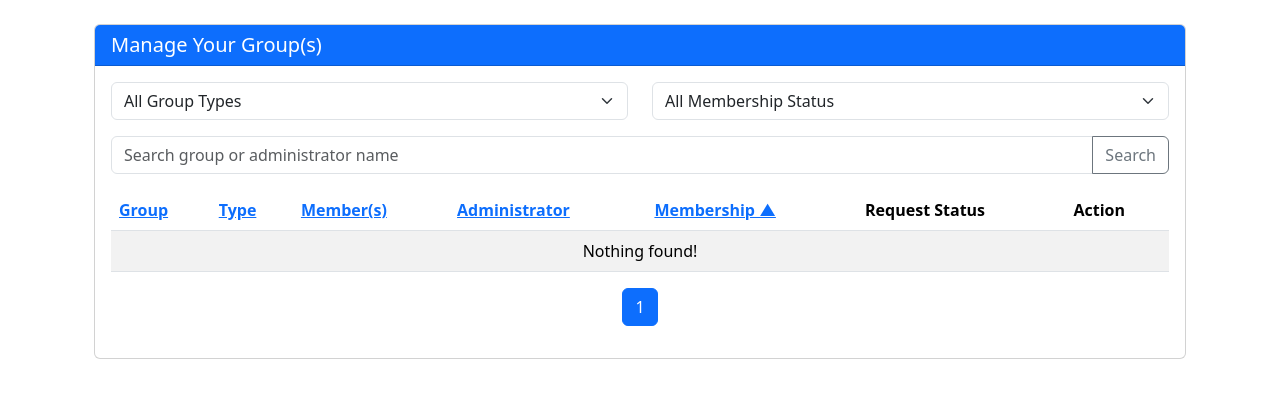
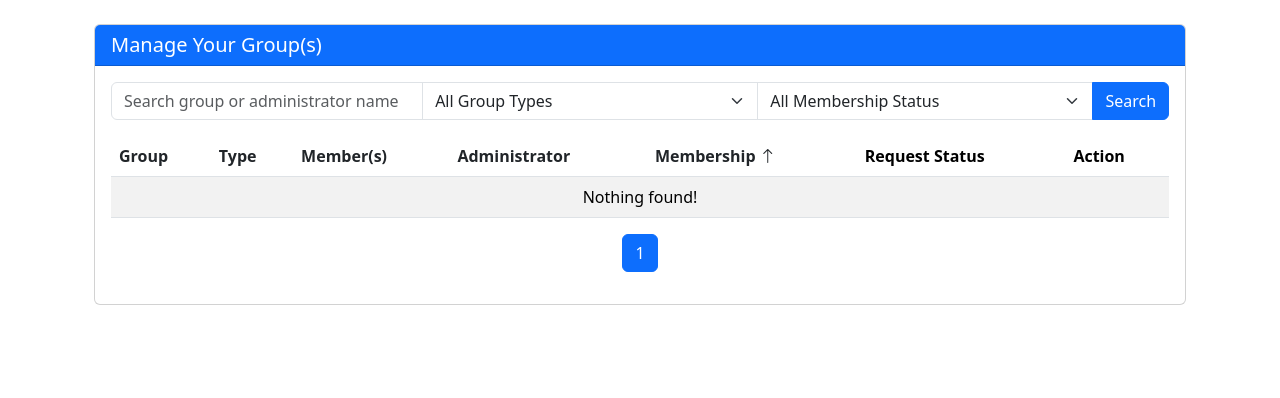
Before and after one commit to zhaoshenhao/strava_dash, a Django app: page /groups/edit/ in a window 1280 px wide. Shown: the part 56-454 px from the top of the page. Run offline with Django 5.2, Linux system fonts and the light colour scheme; the visitor is signed in with stand-in values (Sample User, id 1).

Commit message:
Align the page styles

```diff
--- a/strava_web/templates/strava_web/group_membership_edit.html
+++ b/strava_web/templates/strava_web/group_membership_edit.html
@@ -10,61 +10,54 @@
         </div>
         <div class="card-body">
             <form id="group-search-form" method="get" class="mb-3">
-                <div class="row mb-3">
-                    <div class="col-md-6">
+                <div class="input-group">
+                    <input type="text" name="search-input" id="search-input" class="form-control" placeholder='{% trans "Search group or administrator name" %}' value="{{ search_query }}">
                     <label for="group-type-filter" class="form-label visually-hidden">{% trans "Filter by Group Type" %}</label>
                     <select class="form-select" id="group-type-filter" name="group_type_filter">
                         <option value="">{% trans "All Group Types" %}</option>
                         <option value="open" {% if group_type_filter == "open" %}selected{% endif %}>{% trans "Open Group" %}</option>
                         <option value="closed" {% if group_type_filter == "closed" %}selected{% endif %}>{% trans "Closed Group" %}</option>
                     </select>
-                    </div>
-                    <div class="col-md-6">
                     <label for="is-member-filter" class="form-label visually-hidden">{% trans "Filter by Membership" %}</label>
                     <select class="form-select" id="is-member-filter" name="is_member_filter">
                         <option value="">{% trans "All Membership Status" %}</option>
                         <option value="yes" {% if is_member_filter == "yes" %}selected{% endif %}>{% trans "Member Of" %}</option>
                         <option value="no" {% if is_member_filter == "no" %}selected{% endif %}>{% trans "Not Member Of" %}</option>
                     </select>
-                    </div>
-                </div>
-                <div class="input-group">
-                    <input type="text" name="search" id="search-input" class="form-control" placeholder='{% trans "Search group or administrator name" %}' value="{{ search_query }}">
                     {% if search_query or group_type_filter or is_member_filter %}
                         <button type="button" class="btn btn-outline-secondary" id="clear-search-btn">
                             <i class="bi bi-x-lg"></i> {# Bootstrap Icons close icon #}
                         </button>
                     {% endif %}
-                    <button class="btn btn-outline-secondary" type="submit">{% trans "Search" %}</button>
+                    <button class="btn btn-primary" type="submit">{% trans "Search" %}</button>
                 </div>
             </form>
-
             <table class="table table-striped table-hover">
                 <thead>
                     <tr>
                         <th>
-                            <a href="?sort_by=name&order={% if sort_by == 'name' and order == 'asc' %}desc{% else %}asc{% endif %}&search={{ search_query }}&group_type_filter={{ group_type_filter }}&is_member_filter={{ is_member_filter }}&page={{ groups_paginated.number }}">
-                                {% trans "Group" %} {% if sort_by == 'name' %}{% if order == 'asc' %}▲{% else %}▼{% endif %}{% endif %}
+                            <a class="text-decoration-none text-dark" href="?sort_by=name&order={% if sort_by == 'name' and order == 'asc' %}desc{% else %}asc{% endif %}&search={{ search_query }}&group_type_filter={{ group_type_filter }}&is_member_filter={{ is_member_filter }}&page={{ groups_paginated.number }}">
+                                {% trans "Group" %} {% if sort_by == 'name' %}{% if order == 'asc' %}<i class="bi bi-arrow-up"></i>{% else %}<i class="bi bi-arrow-down"></i>{% endif %}{% endif %}
                             </a>
                         </th>
                         <th>
-                            <a href="?sort_by=group_type&order={% if sort_by == 'group_type' and order == 'asc' %}desc{% else %}asc{% endif %}&search={{ search_query }}&group_type_filter={{ group_type_filter }}&is_member_filter={{ is_member_filter }}&page={{ groups_paginated.number }}">
-                                {% trans "Type" %} {% if sort_by == 'group_type' %}{% if order == 'asc' %}▲{% else %}▼{% endif %}{% endif %}
+                            <a class="text-decoration-none text-dark" href="?sort_by=group_type&order={% if sort_by == 'group_type' and order == 'asc' %}desc{% else %}asc{% endif %}&search={{ search_query }}&group_type_filter={{ group_type_filter }}&is_member_filter={{ is_member_filter }}&page={{ groups_paginated.number }}">
+                                {% trans "Type" %} {% if sort_by == 'group_type' %}{% if order == 'asc' %}<i class="bi bi-arrow-up"></i>{% else %}<i class="bi bi-arrow-down"></i>{% endif %}{% endif %}
                             </a>
                         </th>
                         <th>
-                            <a href="?sort_by=member_count&order={% if sort_by == 'member_count' and order == 'asc' %}desc{% else %}asc{% endif %}&search={{ search_query }}&group_type_filter={{ group_type_filter }}&is_member_filter={{ is_member_filter }}&page={{ groups_paginated.number }}">
-                                {% trans "Member(s)" %} {% if sort_by == 'member_count' %}{% if order == 'asc' %}▲{% else %}▼{% endif %}{% endif %}
+                            <a class="text-decoration-none text-dark" href="?sort_by=member_count&order={% if sort_by == 'member_count' and order == 'asc' %}desc{% else %}asc{% endif %}&search={{ search_query }}&group_type_filter={{ group_type_filter }}&is_member_filter={{ is_member_filter }}&page={{ groups_paginated.number }}">
+                                {% trans "Member(s)" %} {% if sort_by == 'member_count' %}{% if order == 'asc' %}<i class="bi bi-arrow-up"></i>{% else %}<i class="bi bi-arrow-down"></i>{% endif %}{% endif %}
                             </a>
                         </th>
                         <th>
-                            <a href="?sort_by=admin&order={% if sort_by == 'admin' and order == 'asc' %}desc{% else %}asc{% endif %}&search={{ search_query }}&group_type_filter={{ group_type_filter }}&is_member_filter={{ is_member_filter }}&page={{ groups_paginated.number }}">
-                                {% trans "Administrator" %} {% if sort_by == 'admin' %}{% if order == 'asc' %}▲{% else %}▼{% endif %}{% endif %}
+                            <a class="text-decoration-none text-dark" href="?sort_by=admin&order={% if sort_by == 'admin' and order == 'asc' %}desc{% else %}asc{% endif %}&search={{ search_query }}&group_type_filter={{ group_type_filter }}&is_member_filter={{ is_member_filter }}&page={{ groups_paginated.number }}">
+                                {% trans "Administrator" %} {% if sort_by == 'admin' %}{% if order == 'asc' %}<i class="bi bi-arrow-up"></i>{% else %}<i class="bi bi-arrow-down"></i>{% endif %}{% endif %}
                             </a>
                         </th>
                         <th>
-                            <a href="?sort_by=is_member&order={% if sort_by == 'is_member' and order == 'asc' %}desc{% else %}asc{% endif %}&search={{ search_query }}&group_type_filter={{ group_type_filter }}&is_member_filter={{ is_member_filter }}&page={{ groups_paginated.number }}">
-                                {% trans "Membership" %} {% if sort_by == 'is_member' %}{% if order == 'asc' %}▲{% else %}▼{% endif %}{% endif %}
+                            <a class="text-decoration-none text-dark" href="?sort_by=is_member&order={% if sort_by == 'is_member' and order == 'asc' %}desc{% else %}asc{% endif %}&search={{ search_query }}&group_type_filter={{ group_type_filter }}&is_member_filter={{ is_member_filter }}&page={{ groups_paginated.number }}">
+                                {% trans "Membership" %} {% if sort_by == 'is_member' %}{% if order == 'asc' %}<i class="bi bi-arrow-up"></i>{% else %}<i class="bi bi-arrow-down"></i>{% endif %}{% endif %}
                             </a>
                         </th>
                         <th>{% trans "Request Status" %}</th>
```
Lines whose indentation alone changed are shown as unchanged.
